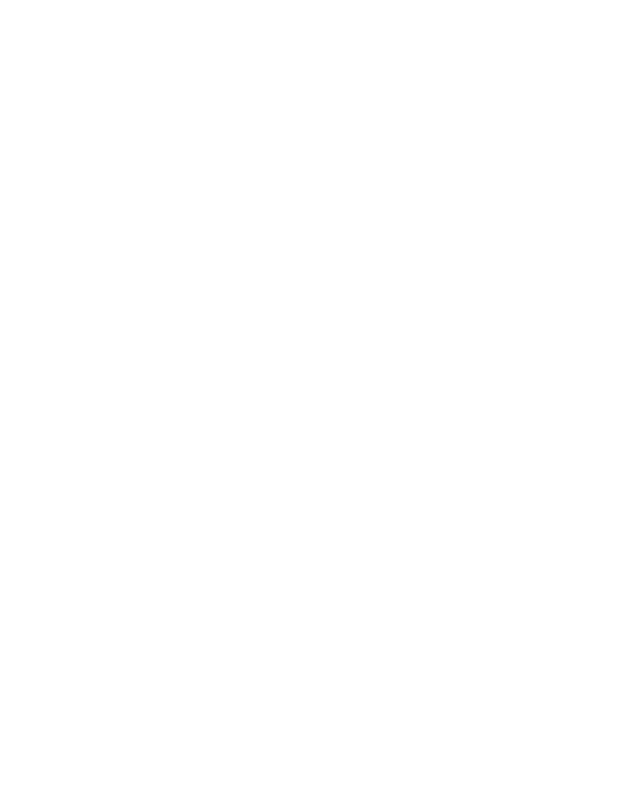
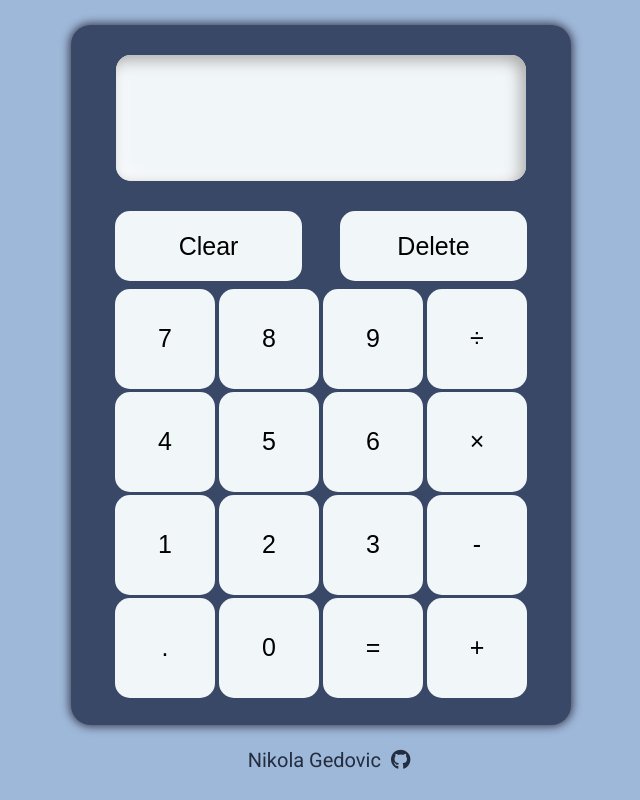
Before and after one commit to NikolaGedovic/Calculator-Project, a plain HTML site: page index.html in a window 1280 px wide. Shown: the whole page, without its empty margins (319-959 px from the left). Drawn offline with Linux system fonts and the light colour scheme.

Commit message:
create appearance for calculator html and css

```diff
--- a/index.html
+++ b/index.html
@@ -3,7 +3,74 @@
   <head>
     <meta charset="UTF-8" />
     <meta name="viewport" content="width=device-width, initial-scale=1.0" />
-    <title>Document</title>
+
+    <!-- Font Awesome -->
+    <link
+      rel="stylesheet"
+      href="https://cdnjs.cloudflare.com/ajax/libs/font-awesome/6.4.2/css/all.min.css"
+      integrity="sha512-z3gLpd7yknf1YoNbCzqRKc4qyor8gaKU1qmn+CShxbuBusANI9QpRohGBreCFkKxLhei6S9CQXFEbbKuqLg0DA=="
+      crossorigin="anonymous"
+      referrerpolicy="no-referrer"
+    />
+
+    <!-- Fonts -->
+    <link rel="preconnect" href="https://fonts.googleapis.com" />
+    <link rel="preconnect" href="https://fonts.gstatic.com" crossorigin />
+    <link
+      href="https://fonts.googleapis.com/css2?family=Roboto&display=swap"
+      rel="stylesheet"
+    />
+
+    <!-- CSS -->
+    <link rel="stylesheet" href="style.css" />
+
+    <title>Calculator</title>
   </head>
-  <body></body>
+  <body>
+    <div class="calculator">
+      <div class="main-screen"></div>
+      <div class="main-buttons">
+        <div class="action-buttons">
+          <button class="action-btn">Clear</button>
+          <button class="action-btn">Delete</button>
+        </div>
+        <div class="all-numbers">
+          <div class="num-rows">
+            <button id="digit-7" class="num-btn" value="7">7</button>
+            <button id="digit-8" class="num-btn" value="8">8</button>
+            <button id="digit-9" class="num-btn" value="9">9</button>
+            <button id="divide" class="num-btn" value="/">÷</button>
+          </div>
+          <div class="num-rows">
+            <button id="digit-4" class="num-btn" value="4">4</button>
+            <button id="digit-5" class="num-btn" value="5">5</button>
+            <button id="digit-6" class="num-btn" value="6">6</button>
+            <button id="multiply" class="num-btn" value="*">×</button>
+          </div>
+          <div class="num-rows">
+            <button id="digit-1" class="num-btn" value="1">1</button>
+            <button id="digit-2" class="num-btn" value="2">2</button>
+            <button id="digit-3" class="num-btn" value="3">3</button>
+            <button id="minus" class="num-btn" value="-">-</button>
+          </div>
+          <div class="num-rows">
+            <button id="decimal" class="num-btn" value=".">.</button>
+            <button id="digit-0" class="num-btn" value="0">0</button>
+            <button id="equal" class="num-btn" value="=">=</button>
+            <button id="plus" class="num-btn" value="+">+</button>
+          </div>
+        </div>
+      </div>
+    </div>
+
+    <!-- Footer -->
+    <footer>
+      <p class="footer-txt">Nikola Gedovic</p>
+      <a href="https://github.com/NikolaGedovic">
+        <i class="github-icon fa-brands fa-github"></i>
+      </a>
+    </footer>
+    <!-- Javascript File -->
+    <script src="script.js"></script>
+  </body>
 </html>
--- a/style.css
+++ b/style.css
@@ -0,0 +1,135 @@
+html {
+  position: relative;
+  min-height: 100%;
+  display: flex;
+  align-items: center;
+  justify-content: center;
+  /* max-width: 100%; */
+  overflow-x: hidden;
+  font-family: 'Roboto', sans-serif;
+}
+
+body {
+  padding: 0;
+  margin: 0;
+  margin-bottom: 50px;
+  background-color: #9EB8D9;
+}
+
+/* Main Calculator */
+.calculator {
+  width: 500px;
+  height: 700px;
+  background-color: #394867;
+  border-radius: 20px;
+  -webkit-box-shadow: 0px 0px 9px 2px rgba(66, 68, 90, 1);
+  -moz-box-shadow: 0px 0px 9px 2px rgba(66, 68, 90, 1);
+  box-shadow: 0px 0px 9px 2px rgba(66, 68, 90, 1);
+  display: flex;
+  flex-direction: column;
+  align-items: center;
+  align-content: stretch;
+}
+
+.main-screen {
+  width: 82%;
+  height: 18%;
+  background-color: #F1F6F9;
+  display: flex;
+  justify-content: center;
+  align-items: center;
+  border-radius: 15px;
+  margin-top: 30px;
+  box-shadow: inset -5px 5px 15px #aaaaaa,
+    inset 5px -5px 15px #ffffff;
+}
+
+/* Button Section */
+
+.main-buttons {
+  display: flex;
+  flex-direction: column;
+  gap: 20px;
+  width: 90%;
+  height: 520px;
+}
+
+.action-buttons {
+  padding-top: 20px;
+  border-radius: 20px;
+  display: flex;
+  justify-content: space-around;
+  align-items: center;
+  height: 90px;
+}
+
+.action-btn {
+  width: 187px;
+  height: 70px;
+  font-size: 25px;
+  background-color: #F1F6F9;
+  border: none;
+  border-radius: 15px;
+}
+
+.action-btn:hover {
+  color: #F1F6F9;
+  background-color: #9BA4B5;
+  cursor: pointer;
+}
+
+.action-btn:active {
+  background-color: #212A3E;
+}
+
+.all-numbers {
+  display: flex;
+  flex-direction: column;
+  justify-content: center;
+  align-items: center;
+  height: 70%;
+  width: 450px;
+  gap: 3px;
+}
+
+.num-btn {
+  width: 100px;
+  height: 100px;
+  font-size: 25px;
+  background-color: #F1F6F9;
+  border: none;
+  border-radius: 4px;
+  border-radius: 15px;
+}
+
+.num-btn:hover {
+  color: #F1F6F9;
+  background-color: #9BA4B5;
+  cursor: pointer;
+}
+
+.num-btn:active {
+  background-color: #212A3E;
+}
+
+/* Footer */
+footer {
+  position: absolute;
+  bottom: 0;
+  left: 0;
+  display: flex;
+  justify-content: center;
+  align-items: center;
+  gap: 10px;
+  width: 100%;
+  padding: 8px;
+  font-size: 20px;
+}
+
+.github-icon {
+  color: #232D3F;
+}
+
+.footer-txt {
+  color: #232D3F;
+}
```
